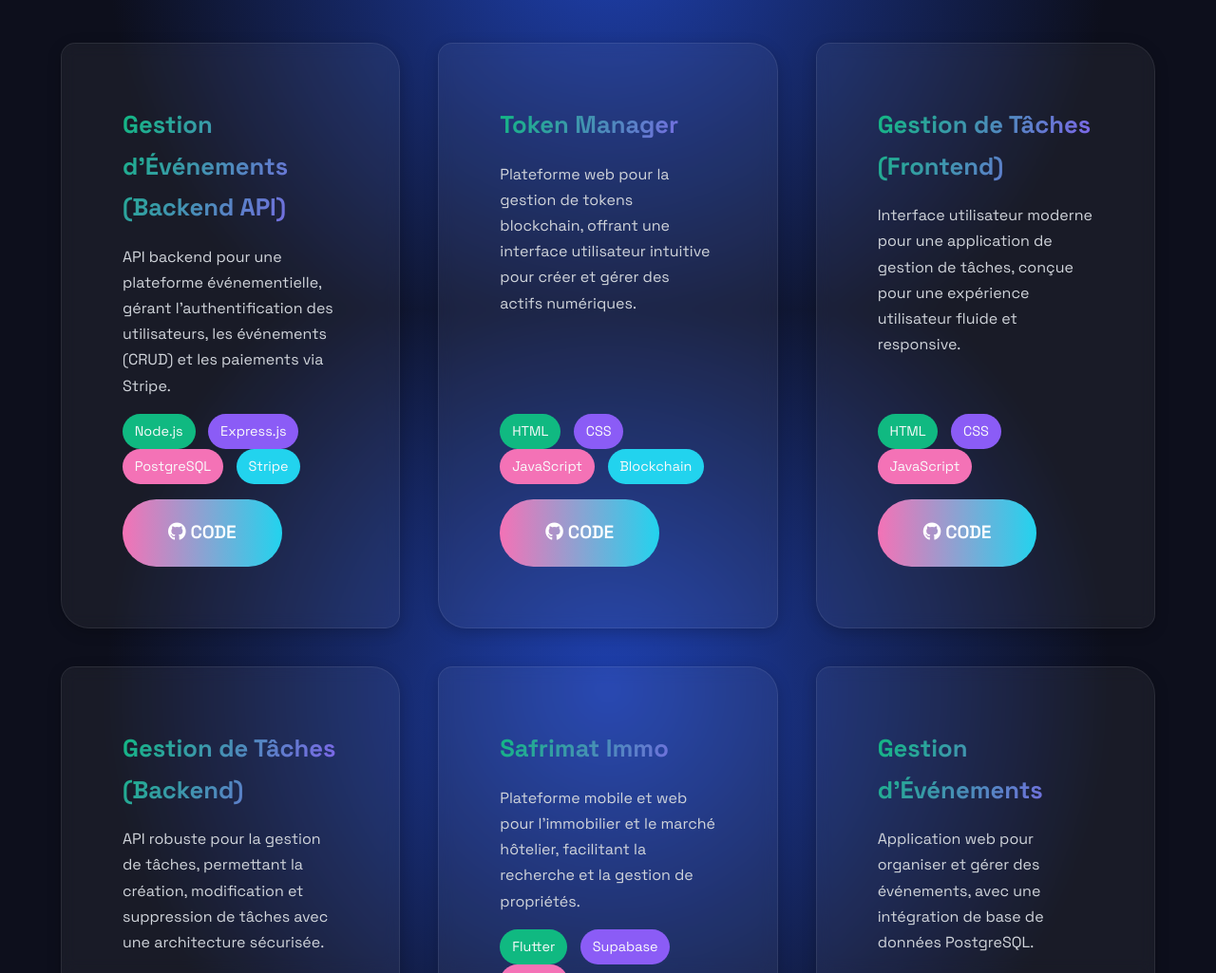
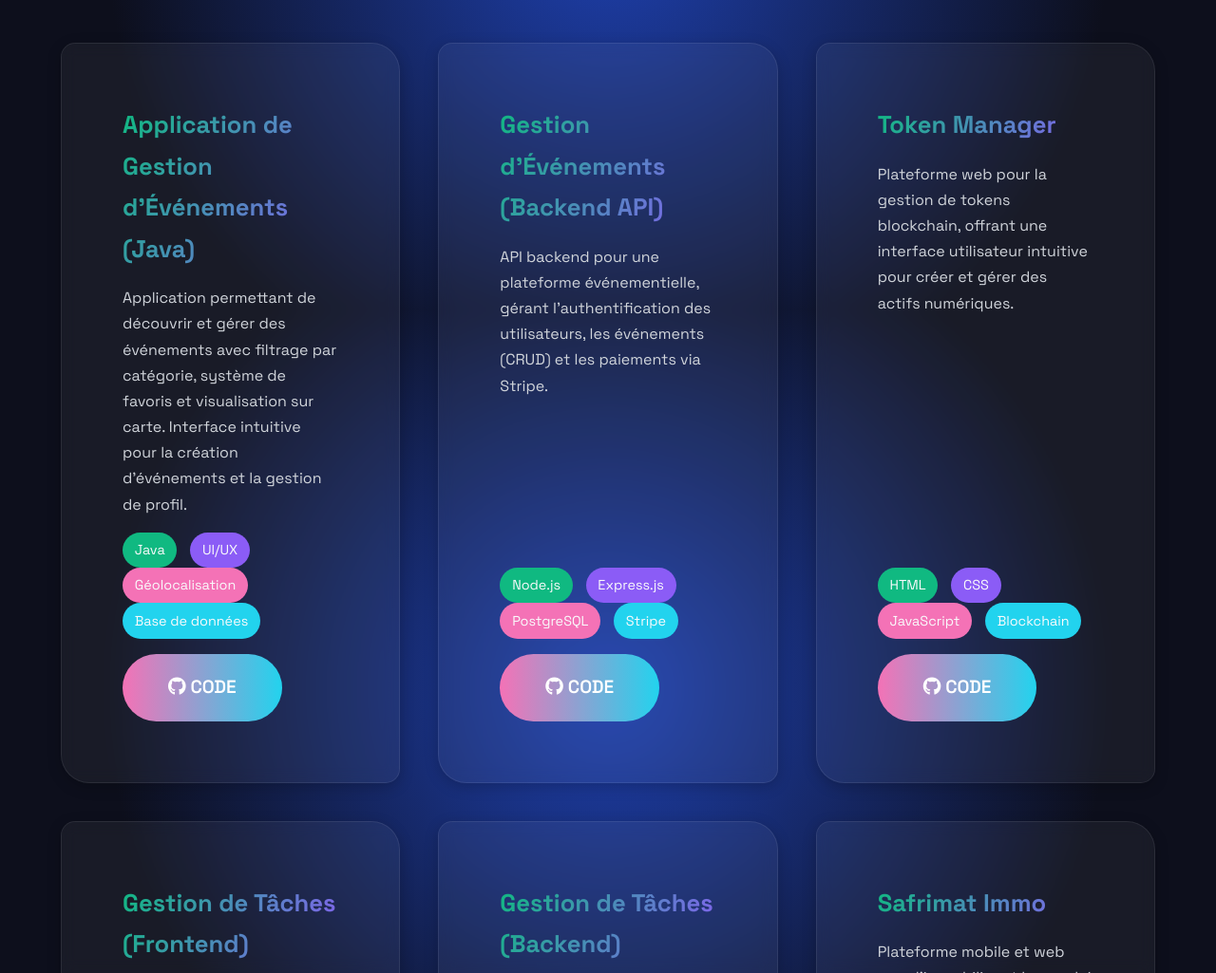
Before and after one commit to adama-traore-github/portfolio_de_adama_traore, a website: page index.html in a window 1280 px wide. Shown: the part 2874-3899 px from the top of the page at 95% size. Drawn offline with Linux system fonts and the light colour scheme.

Commit message:
feat: Added the Java application section to my projects.

```diff
--- a/index.html
+++ b/index.html
@@ -116,6 +116,21 @@
             <h2>Mes Réalisations</h2>
             <div class="projects-container">
 
+                <div class="project-card card">
+                    <div class="project-info">
+                        <h3>Application de Gestion d'Événements (Java)</h3>
+                        <p>Application permettant de découvrir et gérer des événements avec filtrage par catégorie, système de favoris et visualisation sur carte. Interface intuitive pour la création d'événements et la gestion de profil.</p>
+                        <div class="project-tags">
+                            <span>Java</span>
+                            <span>UI/UX</span>
+                            <span>Géolocalisation</span>
+                            <span>Base de données</span>
+                        </div>
+                        <div class="project-links">
+                            <a href="https://github.com/adama-traore-github/EventApp" target="_blank" class="btn"><i class="fab fa-github"></i> Code</a>
+                        </div>
+                    </div>
+                </div>
 
                 <div class="project-card card">
                     <div class="project-info">
```
